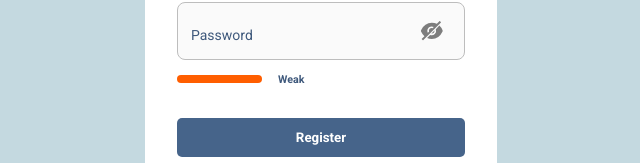
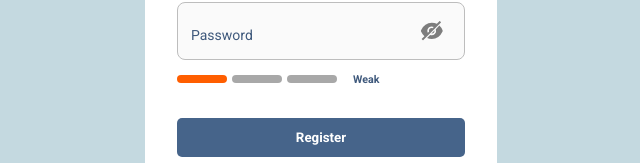
Before and after one commit to yoshino9397/TimeTracker-App, a React (Create React App) app in the folder client/: page /register in a window 1280 px wide. Shown: the part 489-652 px from the top of the page, without its empty margins (319-959 px from the left). Built offline with nearby package versions, Linux system fonts and the light colour scheme.

Commit message:
add error message when duplicate happen

```diff
--- a/client/src/pages/register/Register.jsx
+++ b/client/src/pages/register/Register.jsx
@@ -1,6 +1,5 @@
-import { useState, useEffect, useContext, useRef } from 'react';
+import { useState, useEffect, useRef } from 'react';
 import { useNavigate } from 'react-router-dom';
-import { AuthContext } from '../../context/AuthContext';
 import axios from 'axios';
 import zxcvbn from 'zxcvbn';
 import * as yup from 'yup';
@@ -18,22 +17,26 @@ const passMessage = [
 ];
 
 const Register = () => {
-  const { error } = useContext(AuthContext);
   const [passwordVisible, setPasswordVisible] = useState(false);
   const [emailLabelCss, setEmailLabelCss] = useState('');
   const [passLabelCss, setPassLabelCss] = useState('');
-  const [passStrengthColor, setPassStrengthColor] = useState(0);
+  const [passStrengthNum, setPassStrengthNum] = useState(0);
   const [emailErr, setEmailErr] = useState('');
   const [passErr, setPassErr] = useState('');
+  const [axiosErr, setAxiosErr] = useState('');
   const emailSchema = yup.object({
     email: yup
       .string()
       .email('Must be a valid email')
-      .max(255)
+      .max(50)
       .required('Email is required'),
   });
   const passSchema = yup.object({
-    password: yup.string().max(255).required('Password is required'),
+    password: yup
+      .string()
+      .max(50)
+      .required('Password is required')
+      .test('strong', 'Password is not strong', () => passStrengthNum === 4),
   });
 
   const email = useRef();
@@ -82,7 +85,7 @@ const Register = () => {
   const handleChange = (e) => {
     if (e?.target.value) {
       const result = zxcvbn(e?.target.value, [email.current.value]);
-      setPassStrengthColor(result.score);
+      setPassStrengthNum(result.score);
     }
   };
 
@@ -138,6 +141,8 @@ const Register = () => {
         navigate('/login');
       } catch (error) {
         console.log(error);
+        // setAxiosErr(error.response.data.message);
+        setAxiosErr('User has already existed');
       }
     }
   };
@@ -178,7 +183,6 @@ const Register = () => {
                 ref={email}
                 className={`rInput ${emailErr ? 'inputErr' : ''}`}
                 onBlur={handleBlur}
-                onChange={handleChange}
               />
               <label
                 htmlFor='email'
@@ -216,16 +220,30 @@ const Register = () => {
           </div>
           <div className='rPasswordStrengthContainer'>
             <div
-              className={`rPasswordStrength rPasswordStrengthColor${passStrengthColor}`}
+              className={`rPasswordStrength rPasswordStrengthColor${passStrengthNum}`}
+            ></div>
+            <div
+              className={`rPasswordStrength ${
+                passStrengthNum > 1
+                  ? `rPasswordStrengthColor${passStrengthNum}`
+                  : `rPasswordStrengthColor`
+              }`}
+            ></div>
+            <div
+              className={`rPasswordStrength ${
+                passStrengthNum > 3
+                  ? `rPasswordStrengthColor${passStrengthNum}`
+                  : `rPasswordStrengthColor`
+              }`}
             ></div>
             <h6 className='rPasswordStrengthMessage'>
-              {passMessage[passStrengthColor]}
+              {passMessage[passStrengthNum]}
             </h6>
           </div>
           <button id='rButton' className='rButton' type='submit'>
             Register
           </button>
-          {error && <span>{error.message}</span>}
+          {axiosErr && <div className='rSubmitErr'>{axiosErr}</div>}
         </form>
 
         <hr className='rHr' />
--- a/client/src/pages/register/register.scss
+++ b/client/src/pages/register/register.scss
@@ -237,9 +237,14 @@ input::-webkit-textfield-decoration-container {
 }
 
 .rPasswordStrength {
-  width: 85px;
+  width: 50px;
   height: 8px;
   border-radius: 7px;
+  margin-right: 5px;
+}
+
+.rPasswordStrengthColor {
+  background-color: rgb(168, 168, 168);
 }
 
 .rPasswordStrengthColor0,
@@ -253,11 +258,11 @@ input::-webkit-textfield-decoration-container {
 }
 
 .rPasswordStrengthColor4 {
-  background-color: rgb(15, 214, 38);
+  background-color: rgb(19, 206, 41);
 }
 
 .rPasswordStrengthMessage {
-  padding-left: 16px;
+  padding-left: 11px;
 }
 
 .inputErr {
@@ -296,6 +301,15 @@ input::-webkit-textfield-decoration-container {
   background-color: #2d4059;
 }
 
+.rSubmitErr {
+  color: rgb(244, 67, 54);
+  font-size: 0.8rem;
+  font-weight: 500;
+  line-height: 1.66;
+  text-align: center;
+  margin-top: 0.8rem;
+}
+
 .rHr {
   margin-top: 1rem;
   width: 100%;
```
